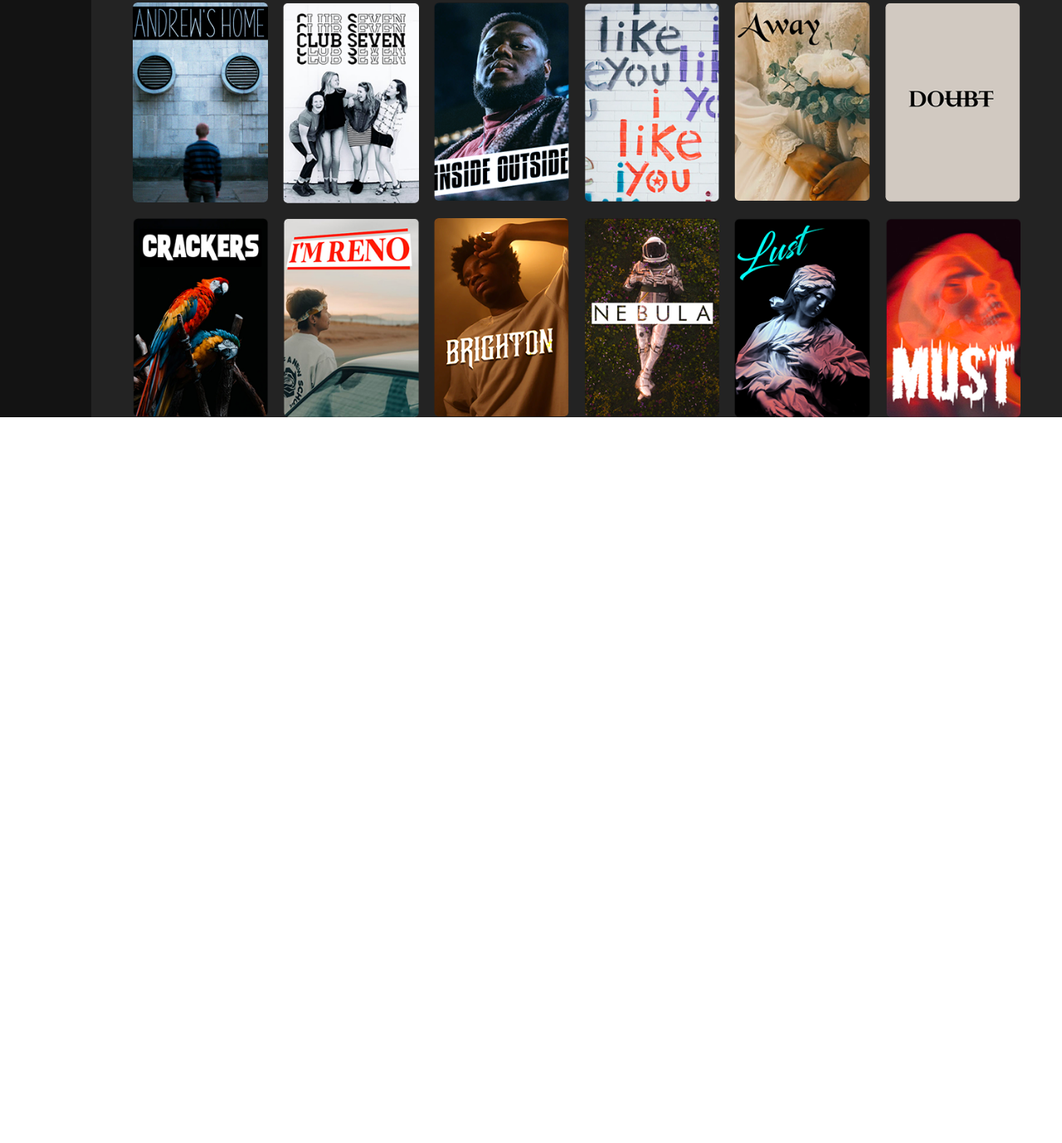
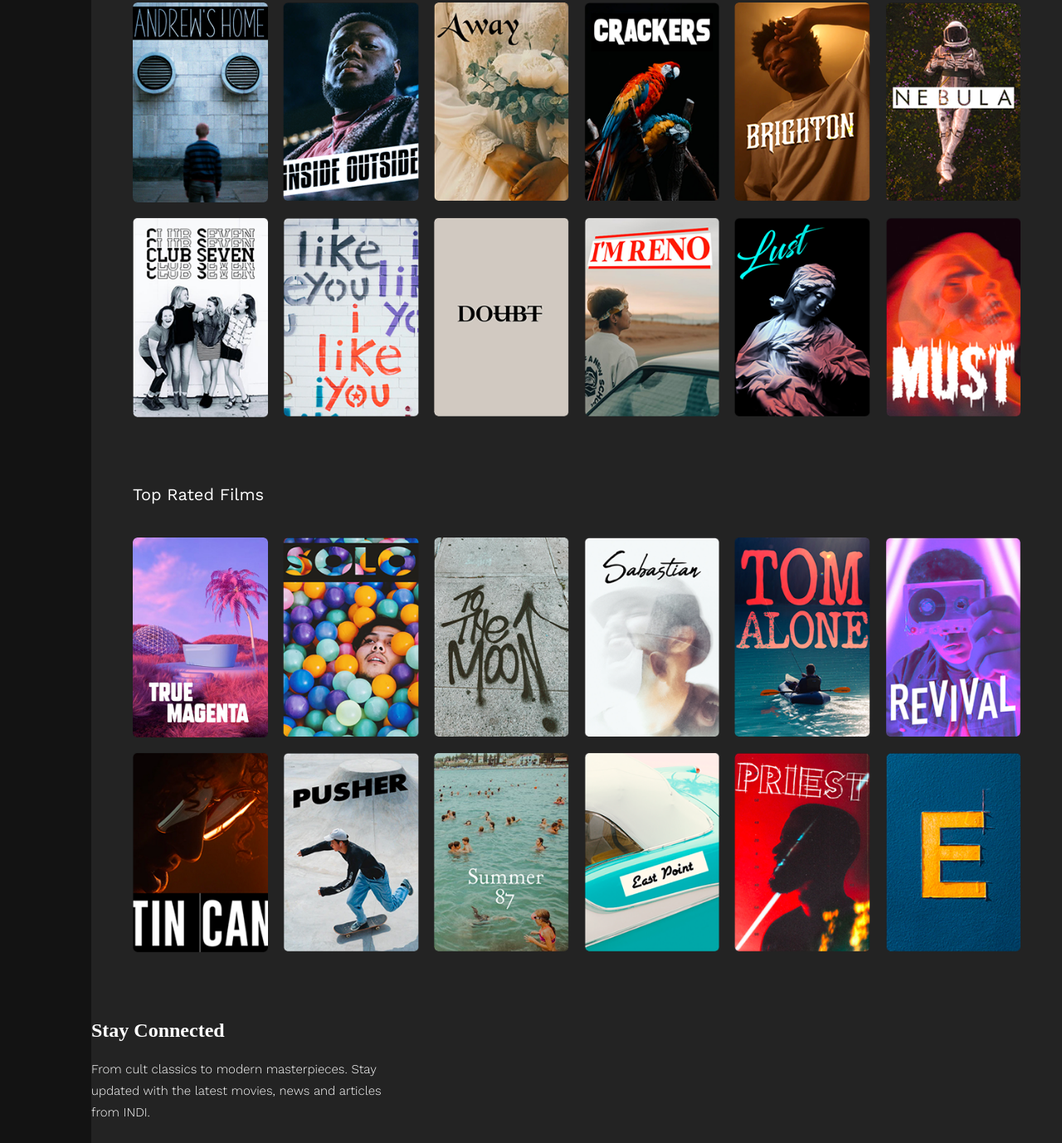
Before and after one commit to desislava-m/Streaming-Responsive-Website, a plain HTML site: page index.html in a window 1280 px wide. Shown: the part 696-2074 px from the top of the page at 83% size. Before the commit the page ends 1199 px from the top, so only its background shows below. Drawn offline with nearby package versions, Linux system fonts and the light colour scheme.

Commit message:
Finished second movies section

```diff
--- a/index.html
+++ b/index.html
@@ -48,23 +48,49 @@
                     <div class="movies-grid">
 
                         <img src="/images/film-thumb.png" alt="movie-cover"/>
-                        <img src="/images/film-thumb-1.png" alt="movie-cover"/>
                         <img src="/images/film-thumb-2.png" alt="movie-cover"/>
-                        <img src="/images/film-thumb-3.png" alt="movie-cover"/>
                         <img src="/images/film-thumb-4.png" alt="movie-cover"/>
-                        <img src="/images/film-thumb-5.png" alt="movie-cover"/>
                         <img src="/images/film-thumb-6.png" alt="movie-cover"/>
-                        <img src="/images/film-thumb-7.png" alt="movie-cover"/>
                         <img src="/images/film-thumb-8.png" alt="movie-cover"/>
                         <img src="/images/film-thumb-9.png" alt="movie-cover"/>
+                        <img src="/images/film-thumb-1.png" alt="movie-cover"/>
+                        <img src="/images/film-thumb-3.png" alt="movie-cover"/>
+                        <img src="/images/film-thumb-5.png" alt="movie-cover"/>
+                        <img src="/images/film-thumb-7.png" alt="movie-cover"/>
                         <img src="/images/film-thumb-10.png" alt="movie-cover"/>
                         <img src="/images/film-thumb-11.png" alt="movie-cover"/>
 
                     </div>
                 </div>
 
+                <div class="movies">
+                    <p>Top Rated Films</p>
+                    <div class="movies-grid">
+
+                        <img src="/images/1.png" alt="movie-cover"/>
+                        <img src="/images/2.png" alt="movie-cover"/>
+                        <img src="/images/3.png" alt="movie-cover"/>
+                        <img src="/images/4.png" alt="movie-cover"/>
+                        <img src="/images/5.png" alt="movie-cover"/>
+                        <img src="/images/6.png" alt="movie-cover"/>
+                        <img src="/images/7.png" alt="movie-cover"/>
+                        <img src="/images/8.png" alt="movie-cover"/>
+                        <img src="/images/9.png" alt="movie-cover"/>
+                        <img src="/images/10.png" alt="movie-cover"/>
+                        <img src="/images/11.png" alt="movie-cover"/>
+                        <img src="/images/12.png" alt="movie-cover"/>
+
+                    </div>
+                </div>
+
             <footer class="footer">
+                <div class="footer-text">
+                    <h2>Stay Connected</h2>
+                    <p class="plot">From cult classics to modern masterpieces.
+                        Stay updated with the latest movies, news and articles from INDI.</p>
 
+
+                </div>
             </footer>
         </div>
     </div>
--- a/styles.css
+++ b/styles.css
@@ -31,6 +31,7 @@ body {
 
     margin-bottom: 38px;
     width: 40px;
+
   }
 
   .nav-icons {
@@ -121,6 +122,7 @@ body {
     font-family: 'Work Sans';
     font-size: 20px;
     margin: 0 50px;
+    margin-bottom: 81px;
 }
 
 .movies p {
```
Also changed, not shown: images/1.png (added), images/10.png (added), images/11.png (added), images/12.png (added), images/2.png (added), images/3.png (added), images/4.png (added), images/5.png (added), images/6.png (added), images/7.png (added), images/8.png (added), images/9.png (added), images/footer-banner.png (added).
